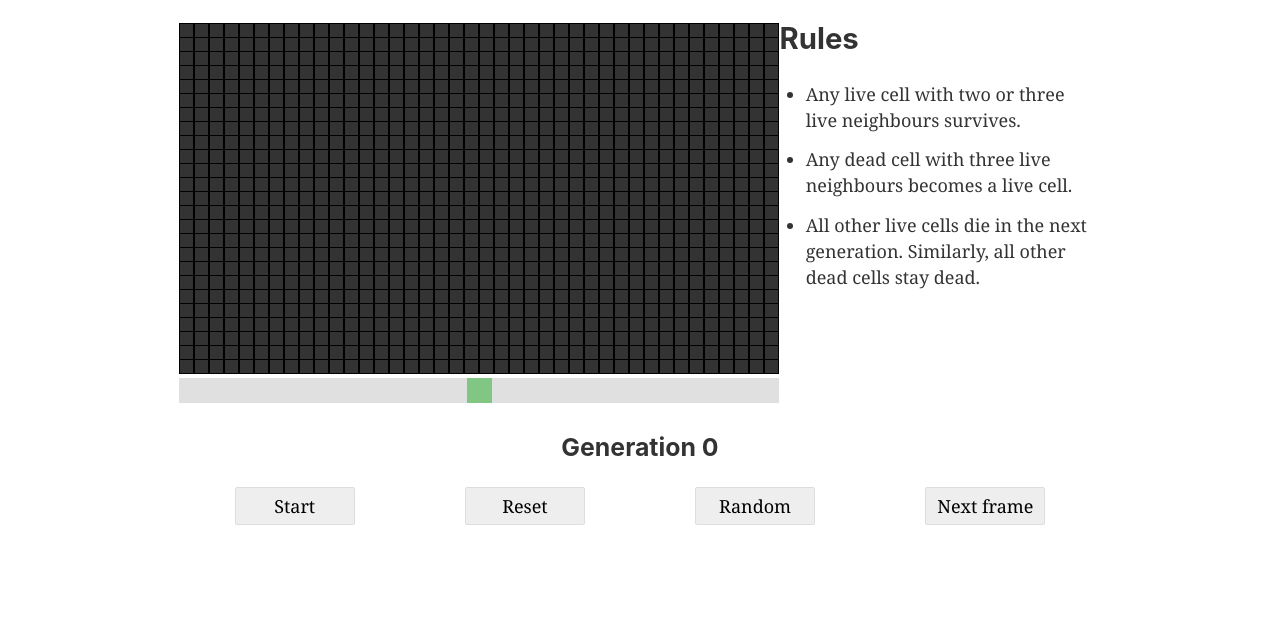
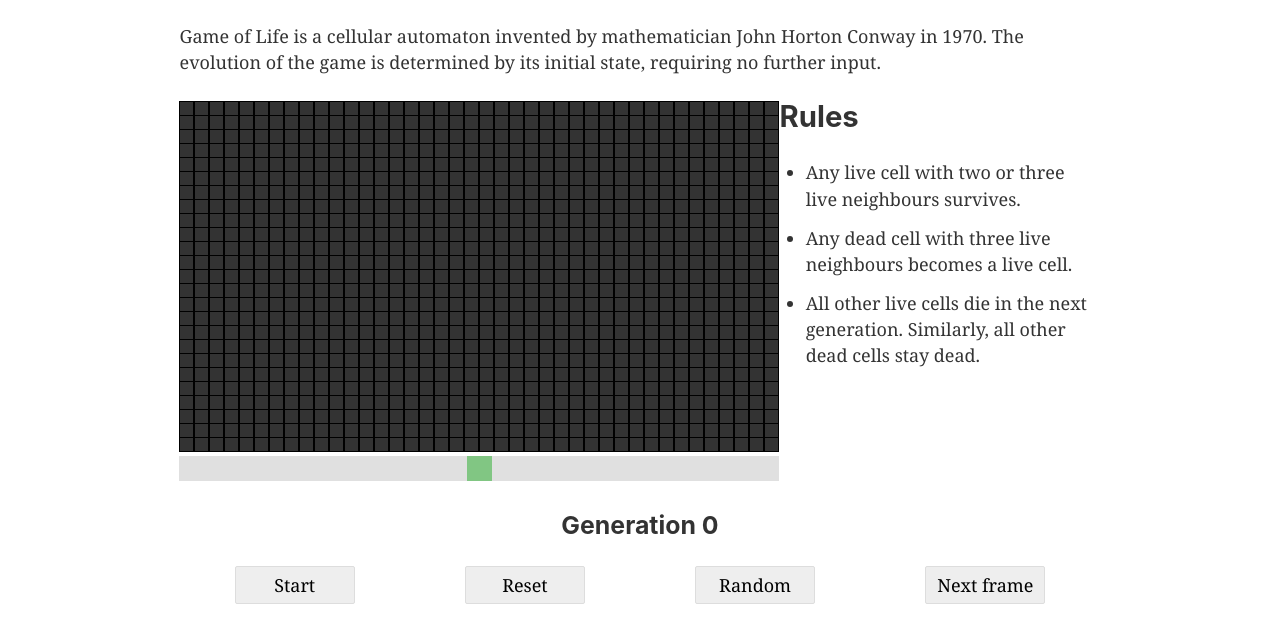
Before and after one commit to fbzr/Game-Of-Life, a Gatsby site: page / in a window 1280 px wide. Shown: the part 100-742 px from the top of the page. Built offline with nearby package versions, Linux system fonts and the light colour scheme; Gatsby itself is replaced by a stand-in of ours.

Commit message:
add game details

```diff
--- a/src/components/App.js
+++ b/src/components/App.js
@@ -53,6 +53,13 @@ const App = () => {
 
   return (
     <div className="main-container">
+      <div>
+        <p>
+          Game of Life is a cellular automaton invented by mathematician John
+          Horton Conway in 1970. The evolution of the game is determined by its
+          initial state, requiring no further input.
+        </p>
+      </div>
       <div className="top-container">
         <div>
           <Grid
```
